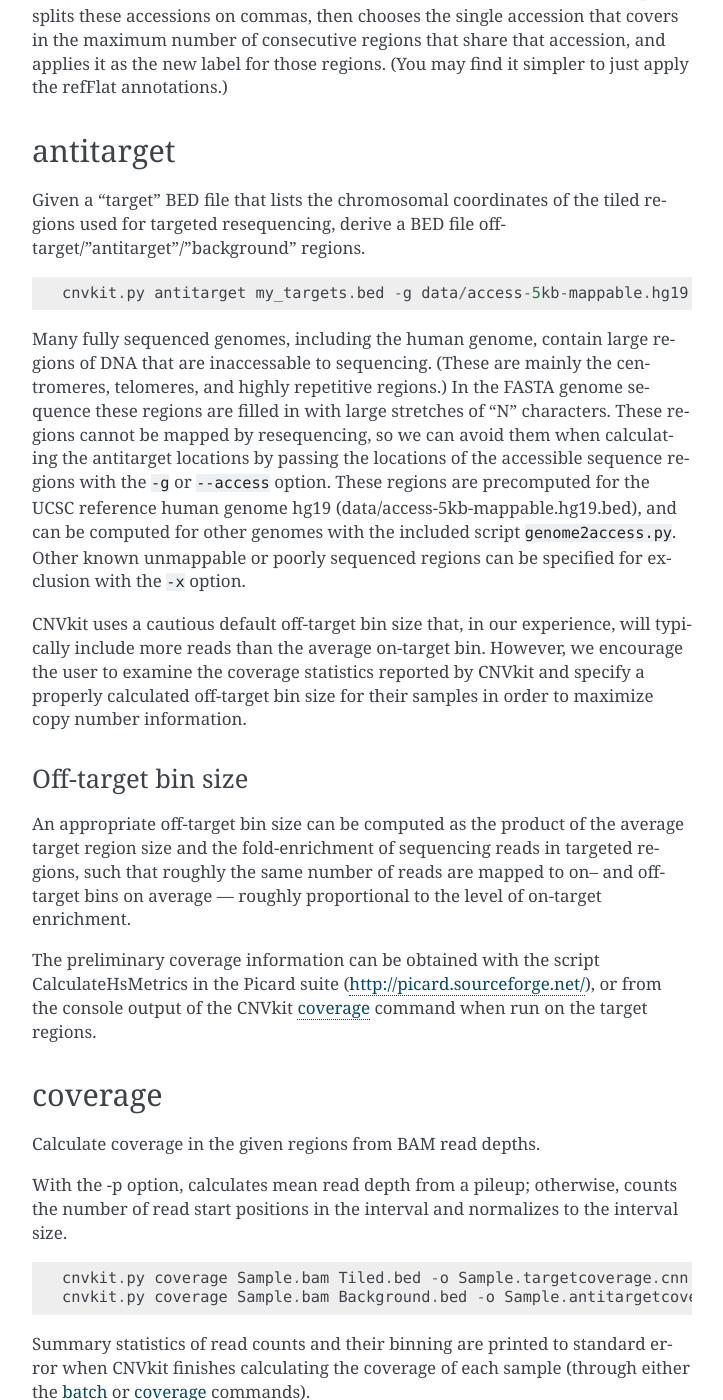
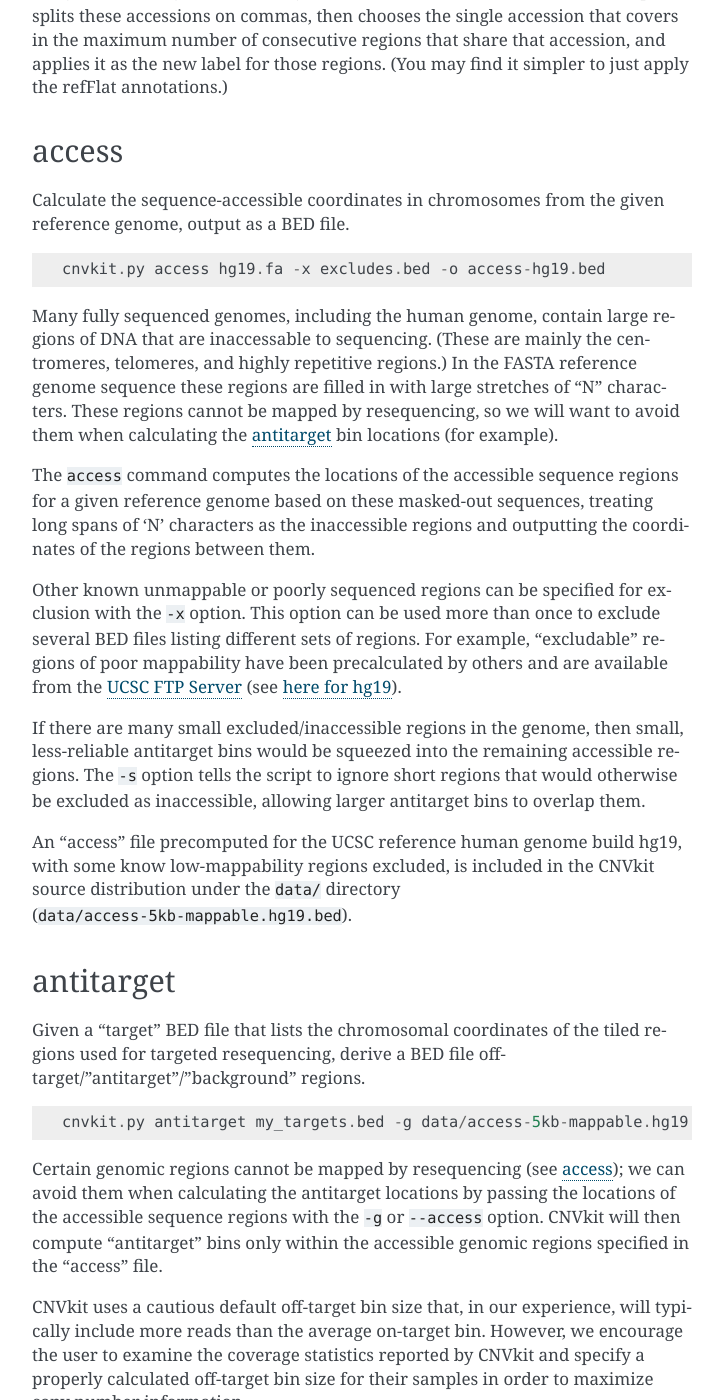
Before and after one commit to etal/cnvkit, a Sphinx documentation site: the page built from doc/pipeline.rst, in a window 1280 px wide and 1400 px high, scrolled down 3191 px. Shown: the whole window, without its empty margins (388-1111 px from the left). Built offline with Sphinx 7.4.7, drawn with Linux system fonts in a browser that asks for light colours; the version number is read from the project's files by our own code.

Commit message:
doc: replace genome2access.py with the "access" command everywhere

```diff
--- a/doc/pipeline.rst
+++ b/doc/pipeline.rst
@@ -134,6 +134,51 @@ applies it as the new label for those regions. (You may find it simpler to just
 apply the refFlat annotations.)
 
 
+.. _access:
+
+access
+------
+
+Calculate the sequence-accessible coordinates in chromosomes from the given
+reference genome, output as a BED file.
+
+::
+
+    cnvkit.py access hg19.fa -x excludes.bed -o access-hg19.bed
+
+Many fully sequenced genomes, including the human genome, contain large regions
+of DNA that are inaccessable to sequencing. (These are mainly the centromeres,
+telomeres, and highly repetitive regions.) In the FASTA reference genome
+sequence these regions are filled in with large stretches of "N" characters.
+These regions cannot be mapped by resequencing, so we will want to avoid them when
+calculating the :ref:`antitarget` bin locations (for example).
+
+The ``access`` command computes the locations of the accessible sequence regions
+for a given reference genome based on these masked-out sequences, treating long
+spans of 'N' characters as the inaccessible regions and outputting the
+coordinates of the regions between them.
+
+Other known unmappable or poorly sequenced regions can be specified for
+exclusion with the ``-x`` option.
+This option can be used more than once to exclude several BED files listing
+different sets of regions.
+For example, "excludable" regions of poor mappability have been precalculated by
+others and are available from the `UCSC FTP Server
+<ftp://hgdownload.soe.ucsc.edu/goldenPath/>`_ (see `here for hg19
+<ftp://hgdownload.soe.ucsc.edu/goldenPath/hg19/encodeDCC/wgEncodeMapability/>`_).
+
+If there are many small excluded/inaccessible regions in the genome, then small,
+less-reliable antitarget bins would be squeezed into the remaining accessible
+regions.  The ``-s`` option tells the script to ignore short regions that would
+otherwise be excluded as inaccessible, allowing larger antitarget bins to
+overlap them.
+
+An "access" file precomputed for the UCSC reference human genome build hg19,
+with some know low-mappability regions excluded, is included in the CNVkit
+source distribution under the ``data/`` directory
+(``data/access-5kb-mappable.hg19.bed``).
+
+
 .. _antitarget:
 
 antitarget
@@ -147,17 +192,11 @@ off-target/"antitarget"/"background" regions.
 
     cnvkit.py antitarget my_targets.bed -g data/access-5kb-mappable.hg19.bed -o my_antitargets.bed
 
-Many fully sequenced genomes, including the human genome, contain large regions
-of DNA that are inaccessable to sequencing. (These are mainly the centromeres,
-telomeres, and highly repetitive regions.) In the FASTA genome sequence these
-regions are filled in with large stretches of "N" characters. These regions
-cannot be mapped by resequencing, so we can avoid them when calculating the
-antitarget locations by passing the locations of the accessible sequence regions
-with the ``-g`` or ``--access`` option. These regions are precomputed for the
-UCSC reference human genome hg19 (data/access-5kb-mappable.hg19.bed), and can be
-computed for other genomes with the included script ``genome2access.py``.
-Other known unmappable or poorly sequenced regions can be specified for
-exclusion with the ``-x`` option.
+Certain genomic regions cannot be mapped by resequencing (see :ref:`access`); we
+can avoid them when calculating the antitarget locations by passing the
+locations of the accessible sequence regions with the ``-g`` or ``--access``
+option. CNVkit will then compute "antitarget" bins only within the accessible
+genomic regions specified in the "access" file.
 
 CNVkit uses a cautious default off-target bin size that, in our experience, will
 typically include more reads than the average on-target bin.  However, we
--- a/doc/quickstart.rst
+++ b/doc/quickstart.rst
@@ -40,10 +40,10 @@ If your reference genome is the UCSC human genome hg19, a BED file of the
 sequencing-accessible regions is included in the CNVkit distribution as
 ``data/access-5kb-mappable.hg19.bed``.
 If you're not using hg19, consider building the "access" file yourself from your
-reference genome sequence (say, ``mm10.fasta``) using the bundled script
-``genome2access.py``::
+reference genome sequence (say, ``mm10.fasta``) using the :ref:`access`
+command::
 
-    genome2access.py mm10.fasta -s 10000 -o access-10kb.mm10.bed
+    cnvkit.py access mm10.fasta -s 10000 -o access-10kb.mm10.bed
 
 We'll use this file in the next step to ensure off-target bins ("antitargets")
 are allocated only in chromosomal regions that can be mapped.
```
Also changed, not shown: doc/scripts.rst (+13 -25 lines), 1 other file.
